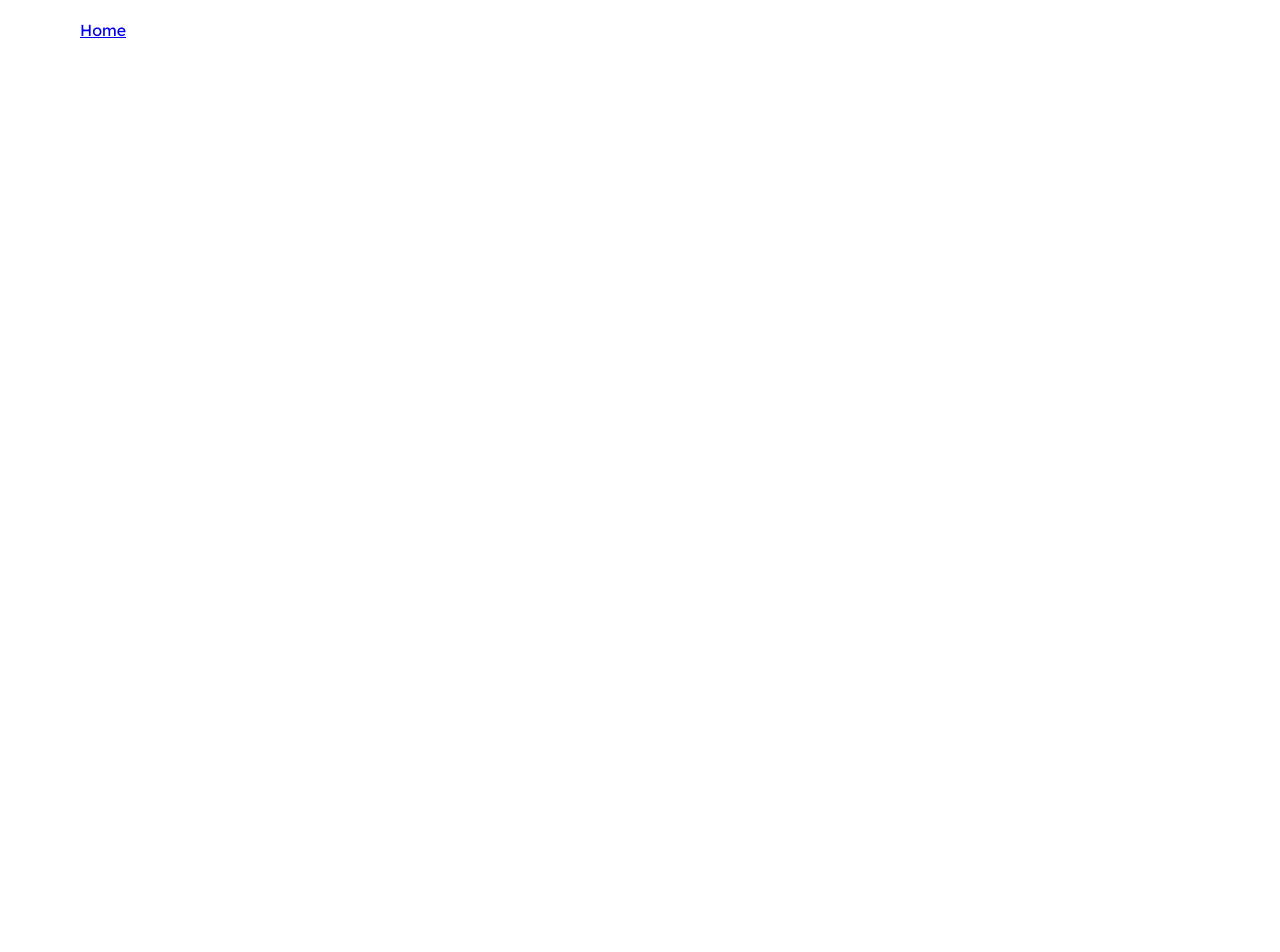
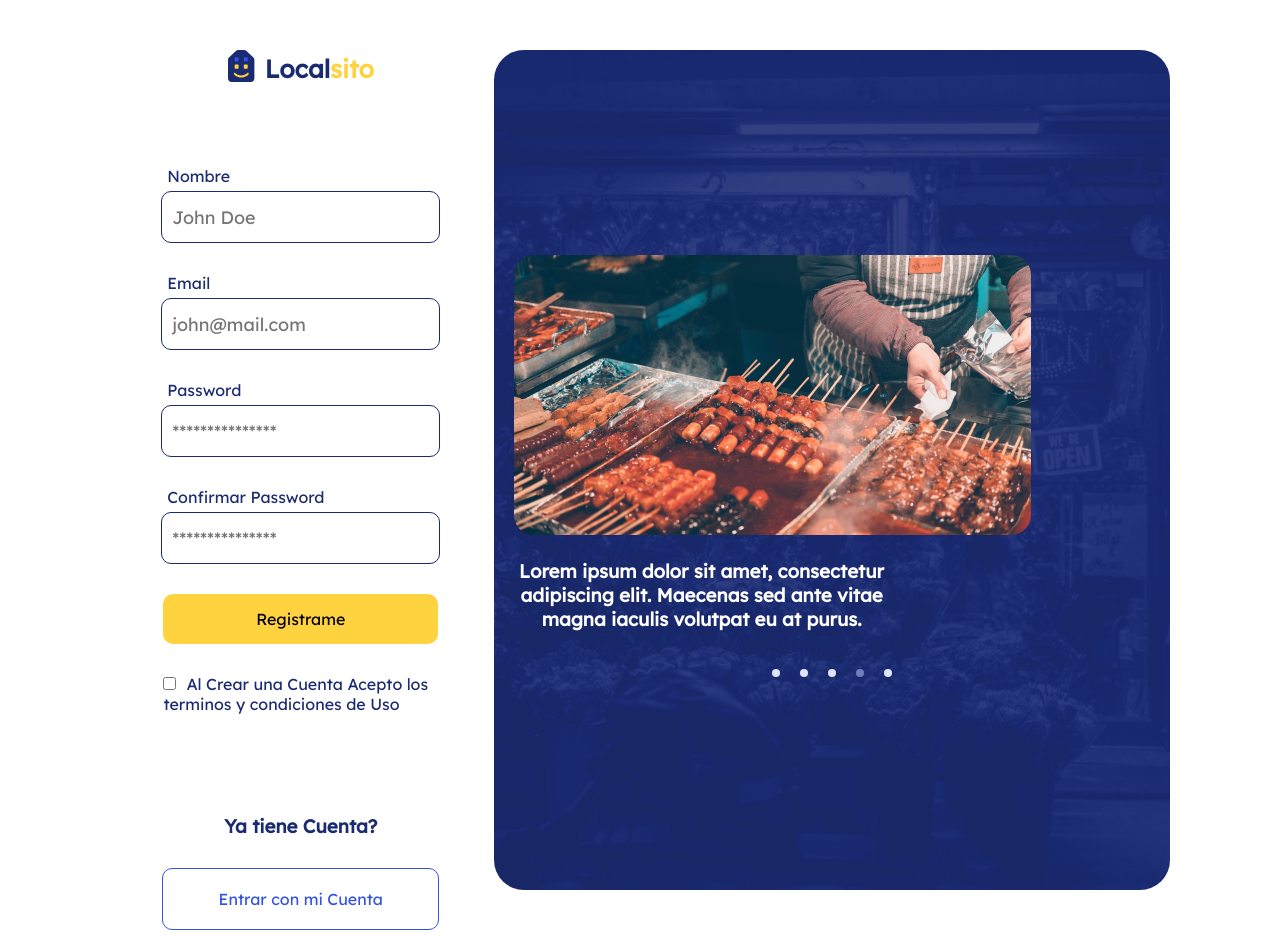
Before and after one commit to atreiderleto/localcito, a React (Create React App) app: page /singup in a window 1280 px wide. Shown: the top 952 px of the page. Before the commit the page ends 800 px from the top, so only its background shows below. Built offline with nearby package versions, Linux system fonts and the light colour scheme.

Commit message:
Maquetacion lista

```diff
--- a/src/components/Carousel.js
+++ b/src/components/Carousel.js
@@ -37,18 +37,32 @@ const Container = styled.div`
     justify-content: space-between;
     width: 100%;
 
+    @media (max-width: 1024px) {
+        img {
+            width: 80%;
+        }
+    }
+
     @media (max-width: 414px) {
+
+        img {
+            width: 95%
+        }
+
         padding: 0px;
         font-size: 20px;
     }
+
 `;
+
 
 const InfoContainer = styled.div`
     display:flex;
-    width: 84%;
+    width: 89%;
     margin-top: 10px;
+
     span {
-        width: 100%;
+        width: 50%;
         color: #A0A3BD;
     }
 
@@ -77,7 +91,7 @@ const Info = styled.div`
 
     @media (max-width: 414px) {
         width: 100%;
-        padding-left: 20px;
+        padding-left: 0px;
         margin-top: 0px;
         text-align: left;
         font-size:  16px;
@@ -122,7 +136,7 @@ const Locale = styled.button`
 const responsive = {
     0: { items: 1 },
     568: { items: 2 },
-    1024: { items: 2 },
+    768: { items: 2 },
     1240: { items: 3},
 };
 
@@ -139,7 +153,7 @@ const items = [
             </Locale>
         </InfoContainer>
     </div>,
-    <div className="item" data-value="1">
+    <div className="item" data-value="2">
         <img src={foto2} />
         <InfoContainer>
             <Info>
@@ -152,7 +166,7 @@ const items = [
         </InfoContainer>
     </div>,
 
-    <div className="item" data-value="1">
+    <div className="item" data-value="3">
         <img src={foto3} />
         <InfoContainer>
             <Info>
@@ -165,7 +179,7 @@ const items = [
         </InfoContainer>
     </div>,
 
-    <div className="item" data-value="1">
+    <div className="item" data-value="4">
         <img src={foto1} />
         <InfoContainer>
             <Info>
@@ -178,7 +192,7 @@ const items = [
         </InfoContainer>
     </div>,
 
-    <div className="item" data-value="1">
+    <div className="item" data-value="5">
         <img src={foto2} />
         <InfoContainer>
             <Info>
@@ -191,7 +205,7 @@ const items = [
         </InfoContainer>
     </div>,
 
-    <div className="item" data-value="1">
+    <div className="item" data-value="6">
         <img src={foto3} />
         <InfoContainer>
             <Info>
@@ -213,13 +227,14 @@ const Carousel = () => (
                 mouseTracking
                 items={items}
                 responsive={responsive}
-                autoPlay
+                // autoPlay
                 infinite
-                autoPlayInterval={2000}
-                animationDuration={1000}
+                // autoPlayInterval={1000}
+                // animationDuration={1000}
                 animationType="fadeout"
                 touchTracking={true}
                 disableDotsControls={true}
+
             />
         </Container>
     </>
--- a/src/components/SingUp.js
+++ b/src/components/SingUp.js
@@ -1,9 +1,304 @@
-import {Link} from 'react-router-dom';
+import { Link } from 'react-router-dom';
+import styled from '@emotion/styled';
+import 'react-alice-carousel/lib/alice-carousel.css';
+import logo from '../img/header/logo.svg'
+import bg from '../img/singup/bg1.png'
 
+import AliceCarousel from 'react-alice-carousel';
+import Footer from './Footer';
+import '../css/singup.css';
+
+//temporal carouse picture the real comes from firebase
+import foto1 from '../img/carousel/foto1.png';
+import foto2 from '../img/carousel/foto2.png';
+import foto3 from '../img/carousel/foto3.png';
+
+
+const Main = styled.main`
+  display: flex;
+  justify-content: space-between;
+  padding: 30px;
+
+  a {
+    text-decoration: none;
+  }
+
+  @media (max-width: 1240px) {
+    padding: 10px;
+  }
+
+  @media (max-width: 1024px) {
+    margin-top: 40px;
+  }
+`;
+
+const Logo = styled.div`
+    display: flex;
+    justify-content: center;
+    flex-flow: row wrap;
+    align-items: center;
+    margin-bottom: 50px;
+`;
+
+
+const Titulo = styled.h1`
+    margin: 0px 0px 0px 10px;
+    font-size: 25px;
+    color: #1B2B71;
+
+`;
+
+const TituloSub = styled.span`
+    color: #FFD23F;
+
+`;
+
+const Bg = styled.div`
+  display: flex;
+  flex-flow: row wrap;
+  background-image: url(${bg});
+  background-repeat: no-repeat;
+  background-size: cover;
+  background-position: center;
+  width: 60%;
+  height: 800px;
+  padding: 20px;
+  border-radius: 30px;
+
+    h3 {
+      width: 59%;
+      margin-top: 20px;
+      color: #FFFFFF;
+      text-align: center;
+    }
+
+    @media (max-width: 1024px) {
+      width: 100%;
+      font-size: 40px;
+      text-align: center;
+    }
+
+    @media (max-width: 1024px) {
+      display: none;
+    }
+  }
+`;
+
+const Form = styled.form`
+  display: flex;
+  flex-flow: column wrap;
+  justify-content:center;
+  align-items: center;
+  width: 36%;
+  color: #1B2B71;
+
+  @media (max-width: 1024px) {
+    width: 100%;
+  }
+
+
+
+  img {
+    width: 100%;
+  }
+
+  label {
+    width: 70%;
+    margin-top: 30px;
+
+    @media (max-width: 1240px) {
+      width: 90%;
+  }
+  }
+
+  input[type=email],
+  input[type=password],
+  input[type=text] {
+    width: 70%;
+    height: 50px;
+    border-radius: 10px;
+    border: 1px solid #1B2B71;
+    margin-top: 5px;
+    padding-left: 10px;
+    color: #1B2B71;
+    font-size: 18px;
+
+    @media (max-width: 1024px) {
+      width: 90%;
+    }
+  }
+
+  input[type=submit] {
+    width: 72%;
+    height: 50px;
+    border-radius: 10px;
+    margin-top: 30px;
+    font-size: 16px;
+    background-color: #FFD23F;
+    border: none;
+    cursor: pointer;
+
+    :hover {
+      color: #FFD23F;
+      background-color: #3253E3
+    }
+
+    @media (max-width: 1024px) {
+      width: 92%;
+    }
+
+  }
+
+`;
+
+const Recover = styled.div`
+  display: flex;
+  flex-direction: column wrap;
+  justify-content: space-between;
+  align-items: center;
+  width: 72%;
+  margin-top: 30px;
+
+  label {
+    margin-left: 10px;
+  }
+
+  a {
+    width: 50%;
+    text-align: right;
+  }
+
+  @media (max-width: 1024px) {
+      width: 92%;
+    }
+`;
+
+const NewAcc = styled.div`
+  display: flex;
+  flex-flow: column wrap;
+  justify-content: center;
+  align-items: center;
+  width: 100%;
+  margin-top: 100px;
+
+  a {
+    width: 72%;
+    height: 40px;
+    border-radius: 10px;
+    margin-top: 30px;
+    padding-top: 20px;
+    font-size: 16px;
+    border: 1px solid #3253E3;
+    text-align:center;
+    color: #3253E3;
+
+    :hover {
+      color: #FFD23F;
+      background-color: #3253E3
+    }
+
+    @media (max-width: 1024px) {
+      width: 90%;
+    }
+
+  }
+`;
+
+//Carousel logic
+
+const responsive = {
+  0: { items: 1 },
+  568: { items: 1 },
+  1024: { items: 1 },
+};
+
+const items = [
+  <div className="item" data-value="1">
+    <img src={foto1} />
+    <h3>Lorem ipsum dolor sit amet, consectetur adipiscing elit. Maecenas sed ante vitae magna iaculis volutpat eu at purus.</h3>
+  </div>,
+  <div className="item" data-value="2">
+    <img src={foto2} />
+    <h3>Lorem ipsum dolor sit amet, consectetur adipiscing elit. Maecenas sed ante vitae magna iaculis volutpat eu at purus.</h3>
+  </div>,
+  <div className="item" data-value="3">
+    <img src={foto3} />
+    <h3>Lorem ipsum dolor sit amet, consectetur adipiscing elit. Maecenas sed ante vitae magna iaculis volutpat eu at purus.</h3>
+  </div>,
+  <div className="item" data-value="4">
+    <img src={foto1} />
+    <h3>Lorem ipsum dolor sit amet, consectetur adipiscing elit. Maecenas sed ante vitae magna iaculis volutpat eu at purus.</h3>
+  </div>,
+  <div className="item" data-value="5">
+    <img src={foto2} />
+    <h3>Lorem ipsum dolor sit amet, consectetur adipiscing elit. Maecenas sed ante vitae magna iaculis volutpat eu at purus.</h3>
+  </div>,
+];
+
+
+// Component Logic
 const SingUp = () => {
-    return (
-      <Link to='/'>Home</Link>
-      );
+
+  const formObj = {
+    name: '',
+    email: '',
+    password: '',
+    confirm: ''
+  }
+
+  return (
+    <>
+      <Main>
+        <Form>
+          <Logo>
+            <Link to='/'><img src={logo} alt="logo" /></Link>
+            <Link to='/'><Titulo>Local<TituloSub>sito</TituloSub></Titulo></Link>
+          </Logo>
+
+          <label htmlFor="name">Nombre</label>
+          <input type="text" name="name" value={formObj.email} placeholder="John Doe" />
+
+          <label htmlFor="email">Email</label>
+          <input type="email" name="email" value={formObj.email} placeholder="john@mail.com" />
+
+          <label htmlFor="password">Password</label>
+          <input type="password" name="password" value={formObj.password} placeholder="***************" />
+
+          <label htmlFor="confirm">Confirmar Password</label>
+          <input type="password" name="confirm" value={formObj.password} placeholder="***************" />
+
+          <input type="submit" value="Registrame" />
+
+          <Recover>
+            <div>
+              <input type="checkbox" name="remember" />
+              <label htmlFor="remember">Al Crear una Cuenta Acepto los terminos y condiciones de Uso</label>
+            </div>
+          </Recover>
+
+
+          <NewAcc>
+            <h3>Ya tiene  Cuenta?</h3>
+            <Link to="/singin">Entrar con mi Cuenta</Link>
+          </NewAcc>
+
+        </Form>
+        <Bg>
+          <AliceCarousel
+            mouseTracking
+            items={items}
+            autoPlay
+            infinite
+            autoPlayInterval={1000}
+            animationDuration={1000}
+            responsive={responsive}
+            disableButtonsControls={true}
+          />
+        </Bg>
+      </Main>
+      <Footer />
+    </>
+  );
 }
 
 export default SingUp;
--- /dev/null
+++ b/src/css/index.css
@@ -0,0 +1,28 @@
+@import url('https://fonts.googleapis.com/css2?family=Lexend+Deca&display=swap');
+@import "react-alice-carousel/lib/alice-carousel.css";
+
+* {
+  padding: 0;
+  margin: 0;
+  font-family: 'Lexend Deca';
+}
+
+.alice-carousel__stage-item * {
+	margin-left: 0px !important;
+}
+
+.alice-carousel__stage-item {
+  margin-left: 6px;
+}
+
+@media (max-width: 414px) {
+  .alice-carousel__stage-item {
+    width: 99% !important;
+  }
+}
+
+@media (max-width: 360px) {
+  .alice-carousel__stage-item {
+    width: 98.5% !important;
+  }
+}
--- /dev/null
+++ b/src/css/singup.css
@@ -0,0 +1,3 @@
+.alice-carousel__stage-item * {
+    margin-left: 120px;
+}
--- a/src/index.css
+++ /dev/null
@@ -1,50 +0,0 @@
-@import url('https://fonts.googleapis.com/css2?family=Lexend+Deca&display=swap');
-@import "react-alice-carousel/lib/alice-carousel.css";
-
-* {
-  padding: 0;
-  margin: 0;
-  font-family: 'Lexend Deca';
-}
-
-.alice-carousel__stage-item.__active {
-  width: 35.2% !important;
-}
-
-@media (max-width: 1240px) {
-
-  .item {
-    width: 100% !important;
-  }
-
-  .item img{
-    width: 80%;
-    padding: 0px 20px 0px 0px;
-  }
-
-  .alice-carousel__stage-item.__active {
-    width: 32% !important;
-  }
-
-  .alice-carousel__stage-item {
-    width: 32% !important;
-  }
-}
-
-
-
-@media (max-width: 414px) {
-  .alice-carousel__stage-item.__active {
-    width: 100% !important;
-  }
-
-  .alice-carousel__stage-item {
-    width: 100% !important;
-  }
-
-  .item img{
-    width: 90%;
-    padding: 0px 20px 0px 20px;
-  }
-
-}
--- a/src/index.js
+++ b/src/index.js
@@ -1,6 +1,6 @@
 import React from 'react';
 import ReactDOM from 'react-dom';
-import './index.css';
+import '../src/css/index.css';
 import App from './App';
 import reportWebVitals from './reportWebVitals';
 
```
Also changed, not shown: src/img/singup/bg1.png (added).
